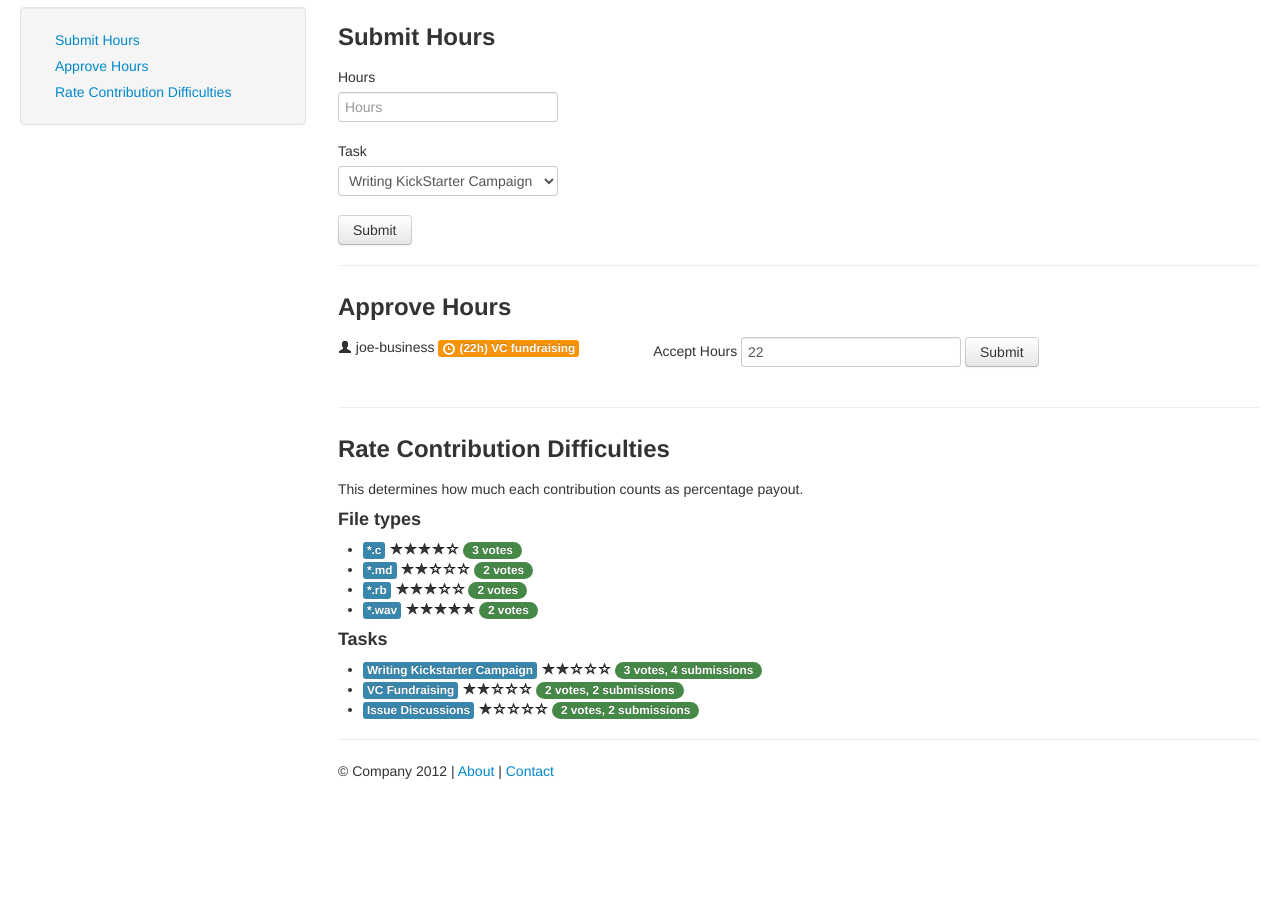
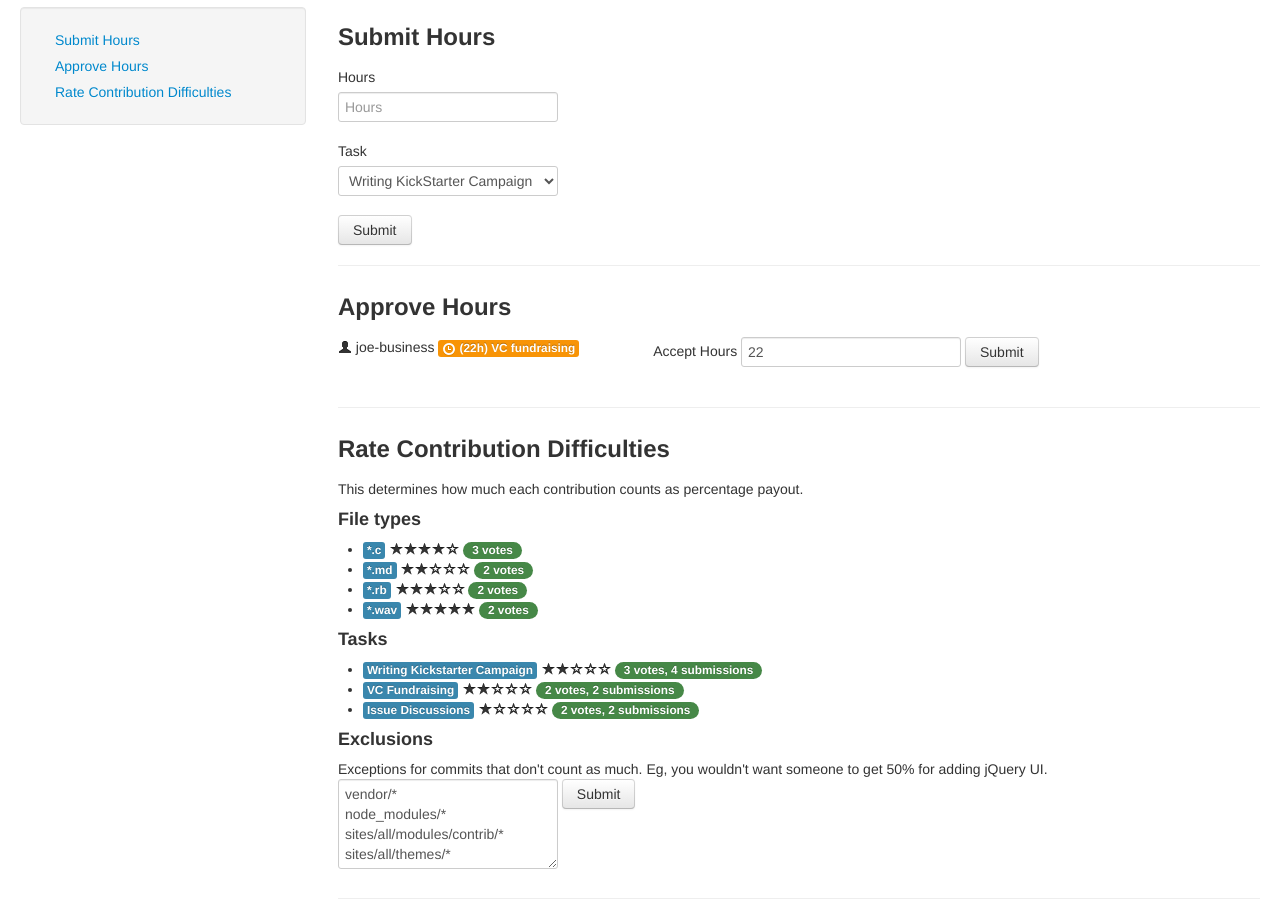
Before and after one commit to lefnire/github-royalties, a plain HTML site: page contributions.html in a window 1280 px wide. Shown: the part 53-970 px from the top of the page. Before the commit the page ends 884 px from the top, so only its background shows below. Drawn offline with nearby package versions, Linux system fonts and the light colour scheme.

Commit message:
add vendor-type exclusions textarea

```diff
--- a/contributions.html
+++ b/contributions.html
@@ -148,6 +148,18 @@
 							<li><span class='label label-info'>VC Fundraising</span> <i class='icon-star'></i><i class='icon-star'></i><i class='icon-star-empty'></i><i class='icon-star-empty'></i><i class='icon-star-empty'></i> <span class='badge badge-success'>2 votes, 2 submissions</span></li>
 							<li><span class='label label-info'>Issue Discussions</span> <i class='icon-star'></i><i class='icon-star-empty'></i><i class='icon-star-empty'></i><i class='icon-star-empty'></i><i class='icon-star-empty'></i> <span class='badge badge-success'>2 votes, 2 submissions</span></li>
 						</ul>
+						<h4>Exclusions</h4>
+						Exceptions for commits that don't count as much. Eg, you wouldn't want someone to get 50% for adding jQuery UI.
+						<form>
+						  <div class="control-group">
+							<textarea rows=4>vendor/*
+node_modules/*
+sites/all/modules/contrib/*
+sites/all/themes/*
+                 			</textarea>
+					      	<button type="submit" class="btn">Submit</button>
+						  </div>
+						</form>
 					</section>
 
 					<hr>
```
